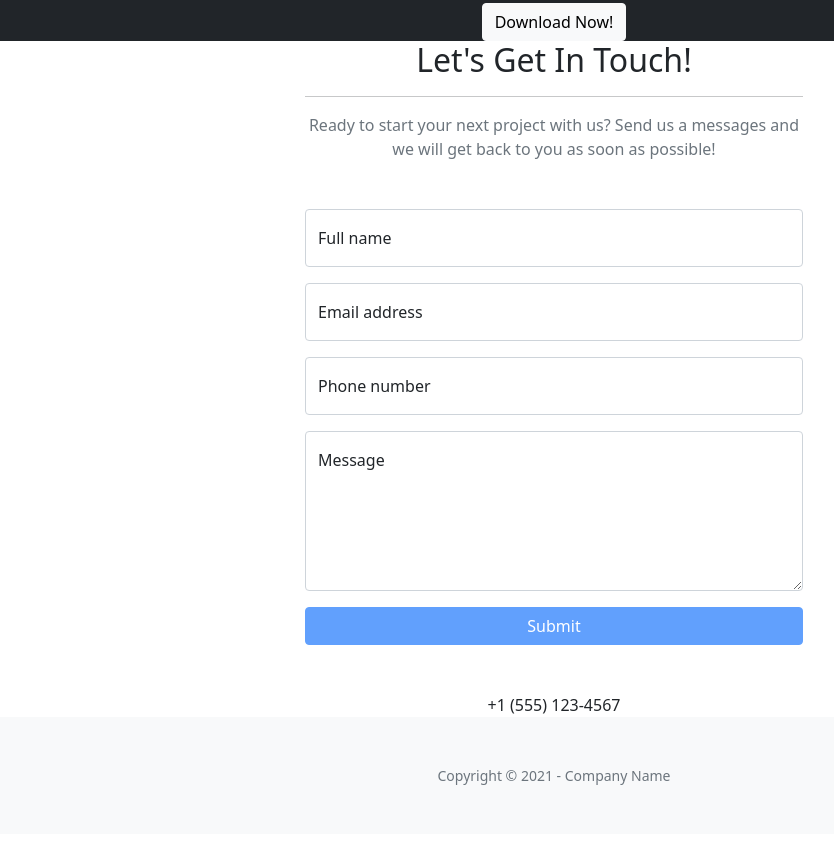
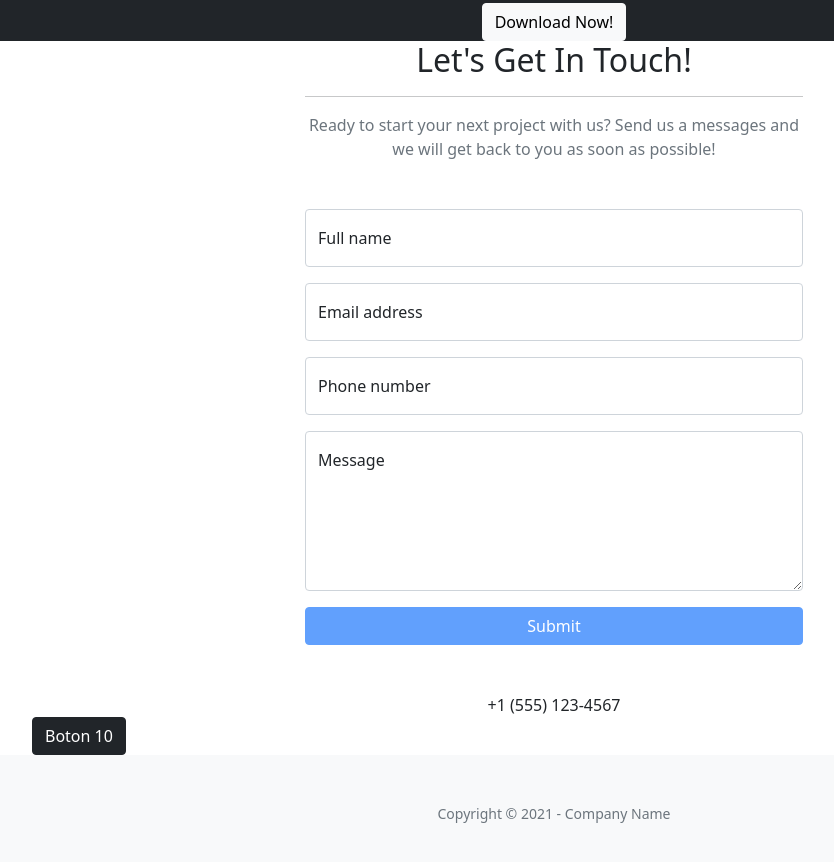
Before and after one commit to Jhormanarias/practica-git-3, a plain HTML site: page index.html in a window 1280 px wide. Shown: the part 1843-2705 px from the top of the page, without its empty margins (86-920 px from the left). Before the commit the page ends 2677 px from the top, so only its background shows below. Drawn offline with nearby package versions, Linux system fonts and the light colour scheme; some packages are replaced by stand-ins of ours; a script that the page names is missing; some icons are missing.

Commit message:
Cambio Del boton 10

```diff
--- a/index.html
+++ b/index.html
@@ -246,6 +246,8 @@
                     <div>+1 (555) 123-4567</div>
                 </div>
             </div>
+
+            <button id="boton10" class="btn btn-dark">Boton 10</button>
         </div>
     </section>
     <!-- Footer-->
```
